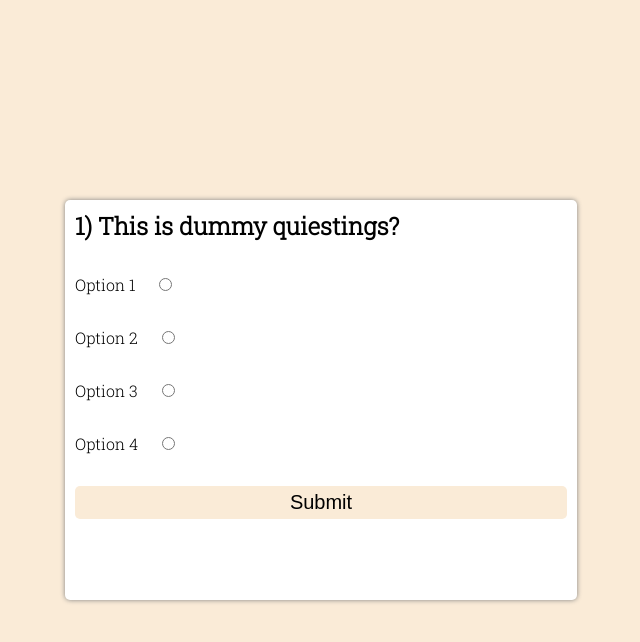
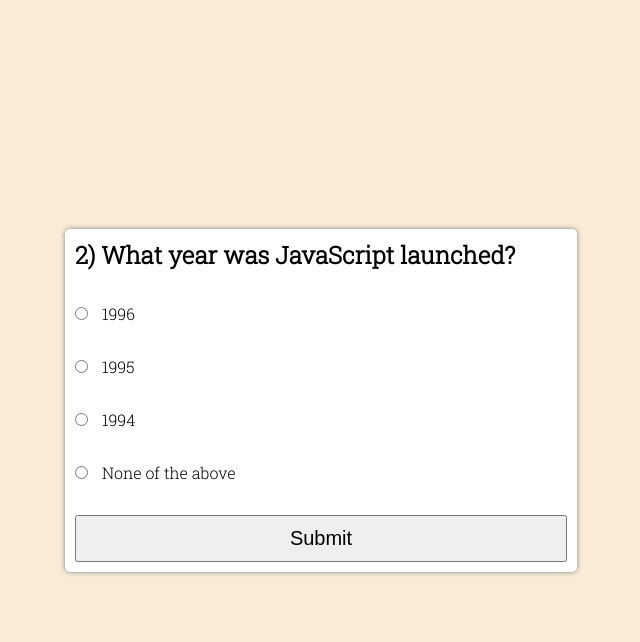
Before and after one commit to mkbhiva/java-script-quiz-app, a plain HTML site: page index.html in a window 1280 px wide. Both pictures are taken after a click on the button "Submit". Shown: the whole page, without its empty margins (319-959 px from the left). Drawn offline with Linux system fonts and the light colour scheme.

Commit message:
Added Total Correct Answer

```diff
--- a/css/custom.css
+++ b/css/custom.css
@@ -23,7 +23,6 @@
 
 #box {
     width: 40%;
-    height: 400px;
     box-shadow: 0px 0px 5px grey;
     background-color: white;
     border-radius: 5px;
@@ -37,15 +36,12 @@
 }
 
 .form-input {
-    margin-left: 20px;
+    margin-right: 10px;
 }
 
-.btn {
+
+.subbtn {
+    padding: 10px;
     width: 100%;
-    padding: 5px;
     font-size: 20px;
-    color: black;
-    border: none;
-    border-radius: 5px;
-    background-color: antiquewhite;
 }
--- a/index.html
+++ b/index.html
@@ -12,25 +12,29 @@
 
     <div class="main">
         <div id="box">
-            <h2>1) This is dummy quiestings?</h2>
+            <h2 id="qBox">1) This is dummy quiestings?</h2>
             <div class="row">
+                <input class="form-input" type="radio" name="option" id="option1" value="a">
                 <lable for="option1">Option 1</lable>
-                <input class="form-input" type="radio" name="option" id="option1" value="a">
+
             </div>
             <div class="row">
+                <input class="form-input" type="radio" name="option" id="option2" value="b">
                 <lable for="option2">Option 2</lable>
-                <input class="form-input" type="radio" name="option" id="option2" value="b">
+
             </div>
             <div class="row">
+                <input class="form-input" type="radio" name="option" id="option3" value="c">
                 <lable for="option3">Option 3</lable>
-                <input class="form-input" type="radio" name="option" id="option3" value="c">
+
             </div>
             <div class="row">
+                <input class="form-input" type="radio" name="option" id="option4" value="d">
                 <lable for="option4">Option 4</lable>
-                <input class="form-input" type="radio" name="option" id="option4" value="d">
+
             </div>
 
-            <button class="btn">Submit</button>
+            <button class="subbtn" onclick="submitQuiz()">Submit</button>
 
         </div>
 
--- a/js/app.js
+++ b/js/app.js
@@ -0,0 +1,92 @@
+const questions = [{
+    'que': 'Which of the following is Markup Language?',
+    'a': 'HTML',
+    'b': 'PHP',
+    'c': 'JAVAScript',
+    'd': 'CSS',
+    'correct': 'a'
+},
+
+{
+    'que': 'What year was JavaScript launched?',
+    'a': '1996',
+    'b': '1995',
+    'c': '1994',
+    'd': 'None of the above',
+    'correct': 'b'
+
+    },
+
+    {
+        'que': 'What does CSS stands for?',
+        'a': 'Hypertext Markup Language',
+        'b': 'Cascading Style Sheet',
+        'c': 'Jason Object Notation',
+        'd': 'Content Management System',
+        'correct': 'b'
+    }
+]
+
+let index = 0;
+let total = questions.length;
+let right = 0, wrong = 0;
+
+const qBox = document.getElementById("qBox")
+const optionsInput = document.querySelectorAll(".form-input")
+const loadQuestion = () => {
+    if (index === total) {
+        return endQuiz()
+    }
+    resetForm()
+    const data = questions[index]
+    qBox.innerText = ` ${index + 1}) ${data.que}`;
+    optionsInput[0].nextElementSibling.innerText = data.a;
+    optionsInput[1].nextElementSibling.innerText = data.b;
+    optionsInput[2].nextElementSibling.innerText = data.c;
+    optionsInput[3].nextElementSibling.innerText = data.d;
+}
+
+const submitQuiz = () => {
+    const data = questions[index]
+    const ans = getAnswer()
+    if (ans == data.correct) {
+        right++;
+    } else {
+        wrong++;
+    }
+    index++;
+    loadQuestion();
+    return;
+}
+
+const getAnswer = () => {
+    let answer;
+    optionsInput.forEach(
+        (input) => {
+            if (input.checked) {
+                answer = input.value;
+            }
+        }
+    )
+    return answer;
+}
+
+const resetForm = () => {
+    optionsInput.forEach(
+        (input) => {
+            input.checked = false;
+        }
+    )
+}
+
+const endQuiz = () => {
+    document.getElementById("box").innerHTML = `
+    <div style="text-align:center">
+    <h3> Thank you for playing quiz </h3>
+    <h2> ${right}/${total} are correct. </h2>
+    </div>
+    `
+}
+
+
+loadQuestion();
```
